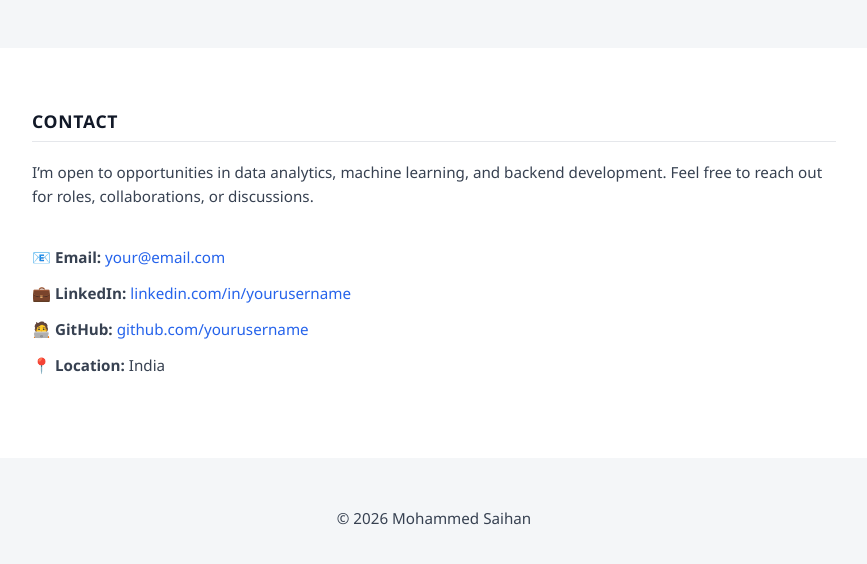
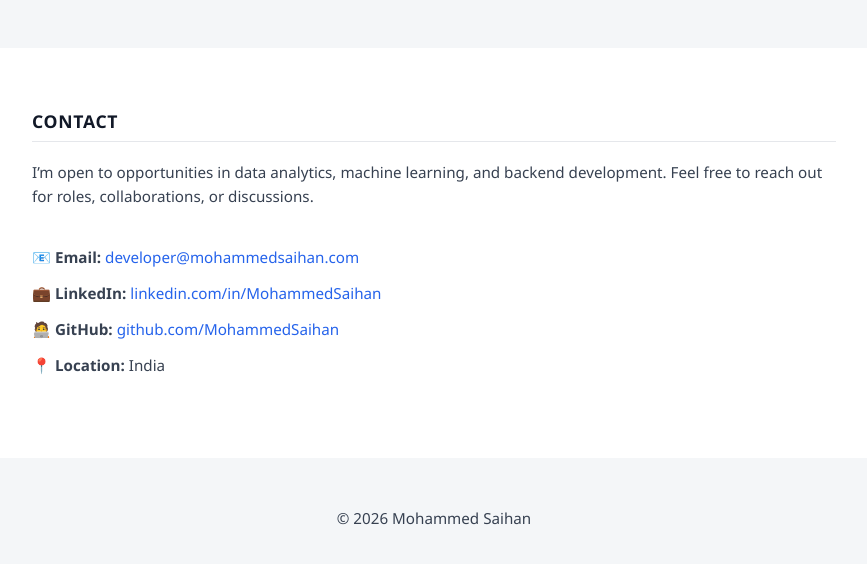
Before and after one commit to MohammedSaihan/resume-mohammedsaihan, a Flask app: page /contact in a window 1280 px wide. Shown: the part 57-621 px from the top of the page, without its empty margins (206-1073 px from the left). Run offline with Flask 3, Linux system fonts and the light colour scheme.

Commit message:
modified contact deatails in contact.html

```diff
--- a/templates/contact.html
+++ b/templates/contact.html
@@ -14,20 +14,20 @@
 <section class="contact-list">
     <p>
         📧 <strong>Email:</strong>
-        <a href="mailto:your@email.com">your@email.com</a>
+        <a href="mailto:developer@mohammedsaihan.com">developer@mohammedsaihan.com</a>
     </p>
 
     <p>
         💼 <strong>LinkedIn:</strong>
-        <a href="https://www.linkedin.com/in/yourusername" target="_blank">
-            linkedin.com/in/yourusername
+        <a href="https://www.linkedin.com/in/mohammed-saihan-a565893a7/ target="_blank">
+            linkedin.com/in/MohammedSaihan
         </a>
     </p>
 
     <p>
         🧑‍💻 <strong>GitHub:</strong>
-        <a href="https://github.com/yourusername" target="_blank">
-            github.com/yourusername
+        <a href="https://github.com/MohammedSaihan" target="_blank">
+            github.com/MohammedSaihan
         </a>
     </p>
 
```
